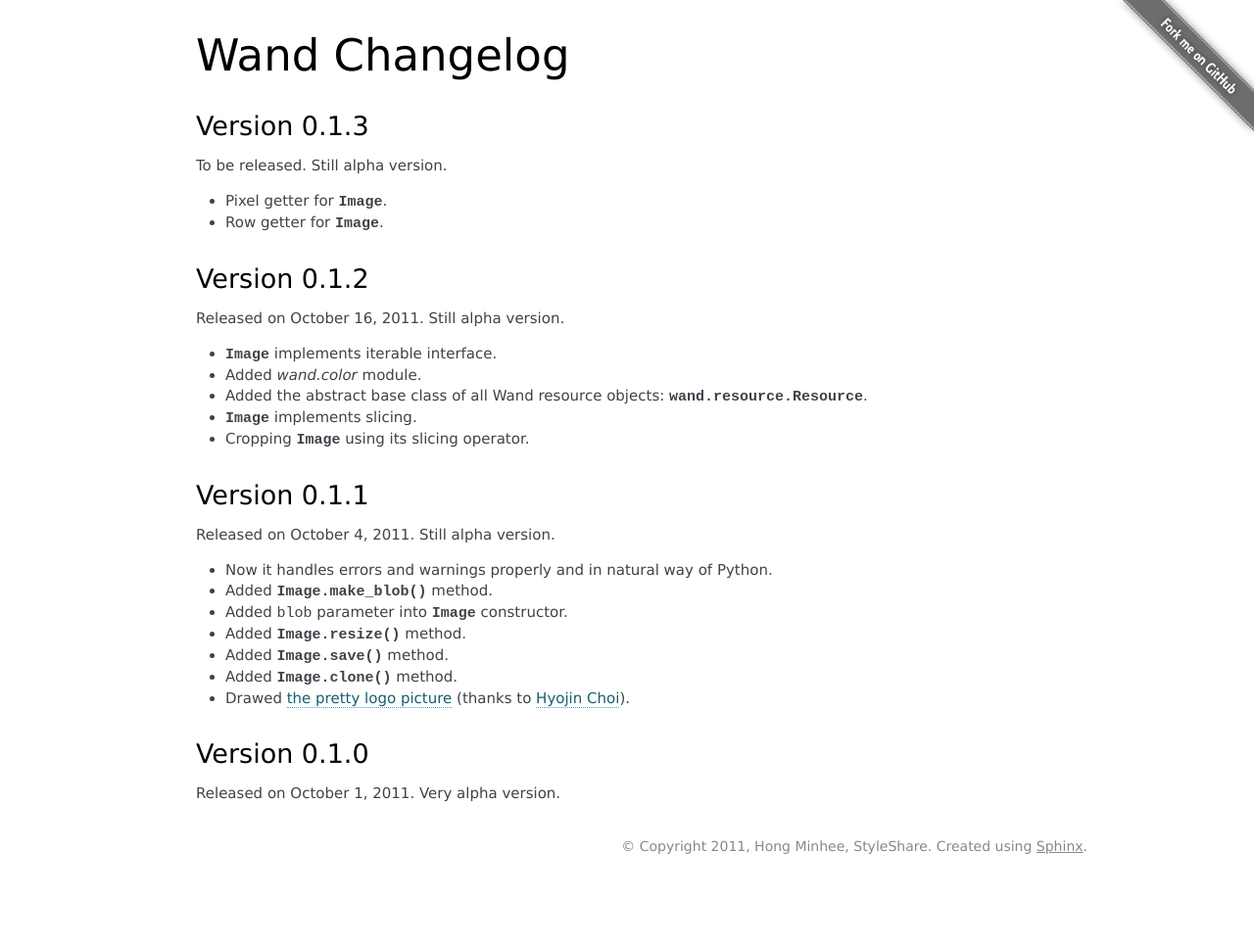
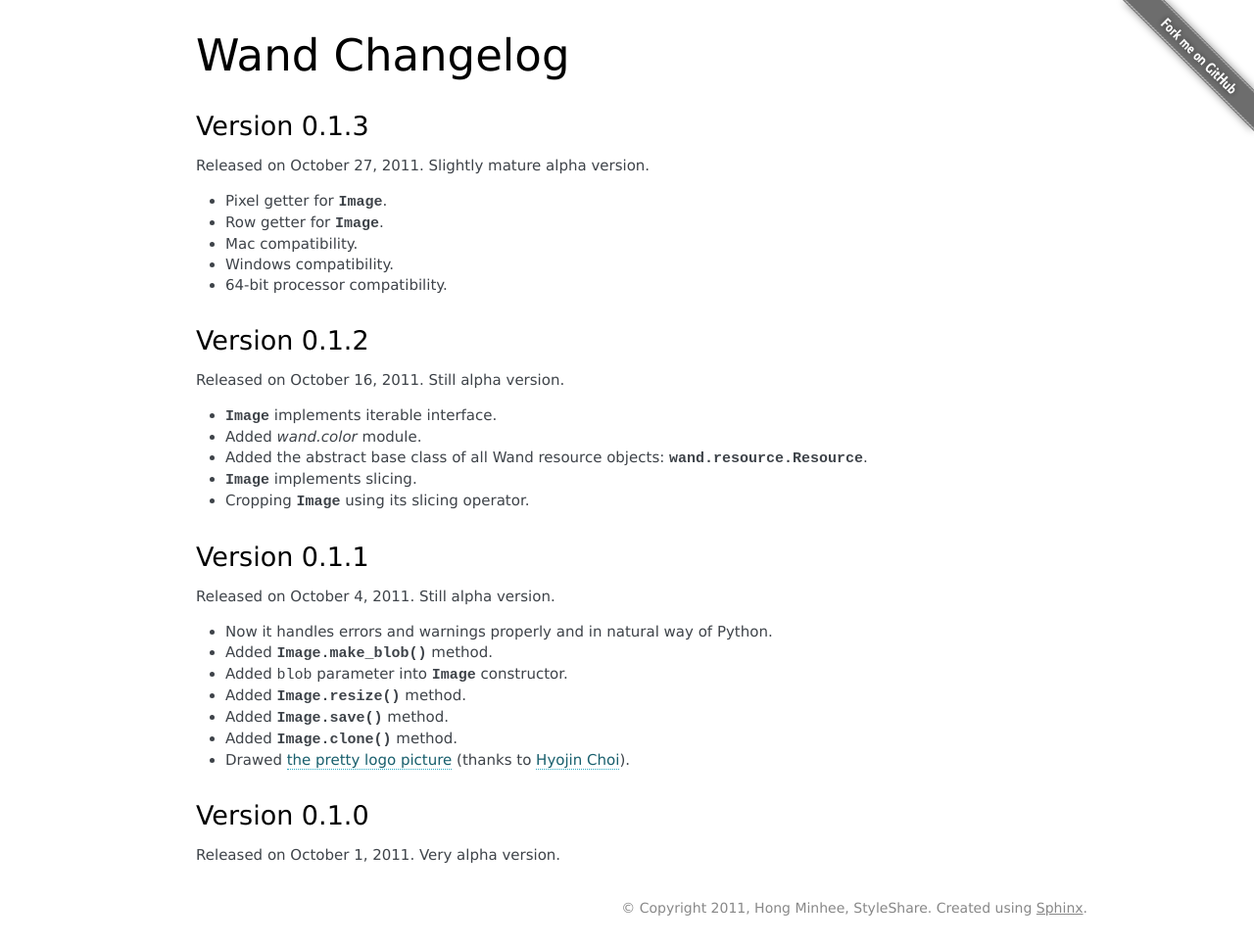
Before and after one commit to emcconville/wand, a Sphinx documentation site: the page built from docs/changes.rst, in a window 1280 px wide. Shown: the whole page at 98% size. Built offline with Sphinx 7.4.7, drawn with Linux system fonts in a browser that asks for light colours; some web fonts are replaced; before the commit the page ends 902 px from its top, so only the background shows below that.

Commit message:
Released 0.1.3.

```diff
--- a/docs/changes.rst
+++ b/docs/changes.rst
@@ -4,10 +4,13 @@ Wand Changelog
 Version 0.1.3
 -------------
 
-To be released. Still alpha version.
+Released on October 27, 2011. Slightly mature alpha version.
 
 - Pixel getter for :class:`~wand.image.Image`.
 - Row getter for :class:`~wand.image.Image`.
+- Mac compatibility.
+- Windows compatibility.
+- 64-bit processor compatibility.
 
 Version 0.1.2
 -------------
--- a/setup.py
+++ b/setup.py
@@ -59,7 +59,7 @@ setup(name='Wand',
       test_suite='wandtests.tests',
       extras_require={'doc': ['Sphinx >=1.0']},
       classifiers=[
-        'Development Status :: 2 - Pre-Alpha',
+        'Development Status :: 3 - Alpha',
         'Intended Audience :: Developers',
         'License :: OSI Approved :: MIT License',
         'Operating System :: OS Independent',
```
